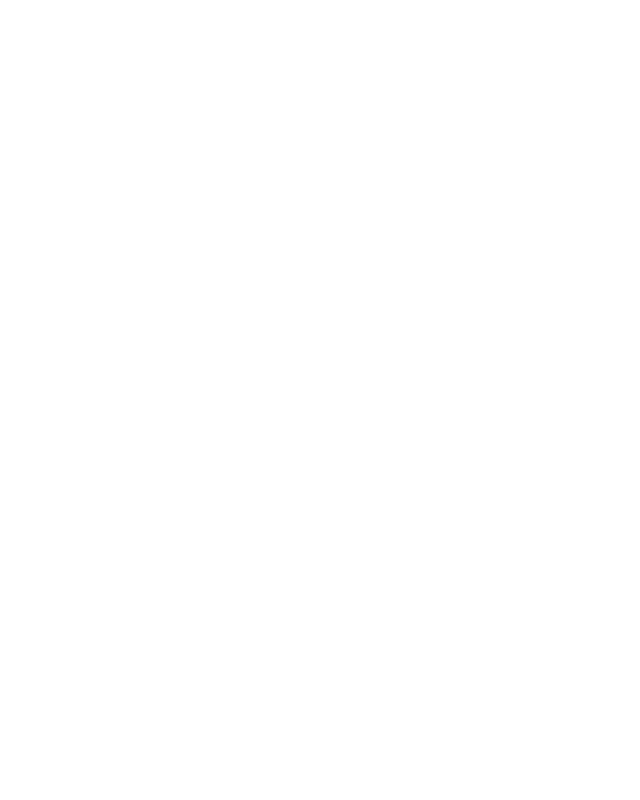
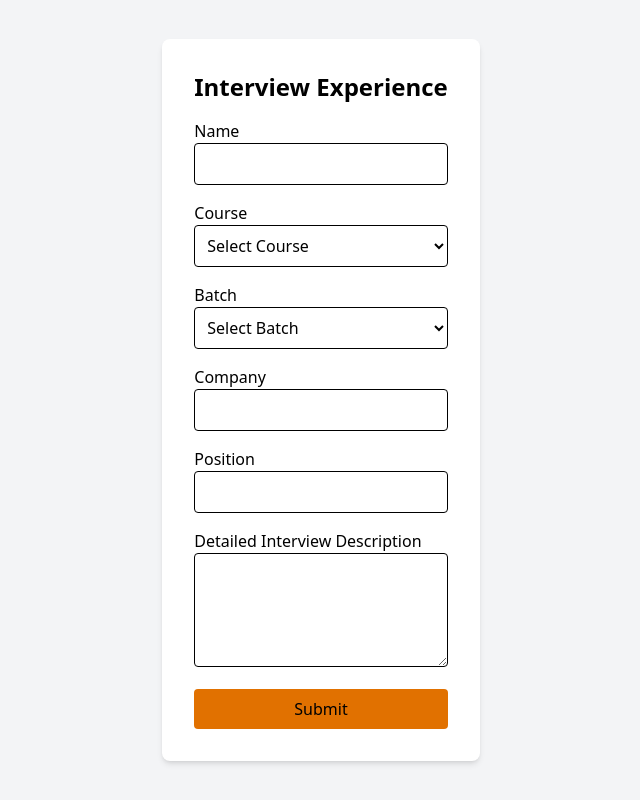
Before and after one commit to Bpitorg/Alumni_Management_Project_Frontend, a React (Vite) app: page /list-interview in a window 1280 px wide. Before the commit this address had no page. Shown: the whole page, without its empty margins (319-959 px from the left). Built offline with nearby package versions, Linux system fonts and the light colour scheme; a web font is replaced by a local one.

Commit message:
Interview Form

```diff
--- a/package.json
+++ b/package.json
@@ -12,7 +12,6 @@
   "dependencies": {
     "@emotion/react": "^11.14.0",
     "@emotion/styled": "^11.14.0",
-
     "@heroicons/react": "^2.2.0",
     "@material-tailwind/react": "^2.1.10",
     "@mui/icons-material": "^6.4.4",
--- a/src/App.jsx
+++ b/src/App.jsx
@@ -11,6 +11,8 @@
 import AddAchievement from './pages/achievements/AddAchievement'
 import IndividualAchievement from './pages/achievements/IndividualAchievement'
 import Interview_Listing from './pages/interviews/Interview_Listing'
+import AddInterview from './pages/interviews/AddInterview'
+
 
 const App = () => {
   return (
@@ -26,6 +28,8 @@
       <Route path="/add-achievement" element={<AddAchievement/>}/>
       <Route path="/achievement/id" element={<IndividualAchievement/>}/>
       <Route path="/all-interviews" element={<Interview_Listing/>}/>
+      <Route path="/list-interview" element={<AddInterview/>}/>
+
     </Routes>
 
   )
--- /dev/null
+++ b/src/page-components/interviews/InterviewForm.jsx
@@ -0,0 +1,106 @@
+import React from "react";
+import { Formik, Form, Field, ErrorMessage } from "formik";
+import * as Yup from "yup";
+
+const InterviewExperienceForm = () => {
+  const initialValues = {
+    name: "",
+    course: "",
+    batch: "",
+    company: "",
+    position: "",
+    description: "",
+  };
+
+  const validationSchema = Yup.object({
+    name: Yup.string().required("Name is required"),
+    course: Yup.string().required("Course is required"),
+    batch: Yup.string().required("Batch is required"),
+    company: Yup.string().required("Company is required"),
+    position: Yup.string().required("Position is required"),
+    description: Yup.string()
+      .required("Description is required")
+      .min(50, "Description should be at least 50 characters long"),
+  });
+
+  const handleSubmit = (values, { resetForm }) => {
+    console.log("Form Data:", values);
+    alert("Form submitted successfully!");
+    resetForm();
+  };
+
+  return (
+    <div className="max-w-4xl mx-auto p-8 bg-white shadow-md rounded-lg">
+      <h2 className="text-2xl font-bold mb-4">Interview Experience</h2>
+      <Formik
+        initialValues={initialValues}
+        validationSchema={validationSchema}
+        onSubmit={handleSubmit}
+        validateOnBlur={false} // Disables validation on field blur
+        validateOnChange={false} // Disables validation on field change
+      >
+        {({ isSubmitting, errors }) => (
+          <Form className="space-y-4">
+            <div>
+              <label className="block font-medium">Name</label>
+              <Field type="text" name="name" className="w-full p-2 border rounded" />
+              <ErrorMessage name="name" component="div" className="text-red-500" />
+            </div>
+
+            <div>
+              <label className="block font-medium">Course</label>
+              <Field as="select" name="course" className="w-full p-2 border rounded">
+                <option value="">Select Course</option>
+                <option value="CSE">CSE</option>
+                <option value="IT">IT</option>
+                <option value="AI-DS">AI-DS</option>
+                <option value="ECE">ECE</option>
+                <option value="EE">EE</option>
+              </Field>
+              <ErrorMessage name="course" component="div" className="text-red-500" />
+            </div>
+
+            <div>
+              <label className="block font-medium">Batch</label>
+              <Field as="select" name="batch" className="w-full p-2 border rounded">
+                <option value="">Select Batch</option>
+                {[...Array(7)].map((_, i) => (
+                  <option key={2020 + i} value={2020 + i}>{2020 + i}</option>
+                ))}
+              </Field>
+              <ErrorMessage name="batch" component="div" className="text-red-500" />
+            </div>
+
+            <div>
+              <label className="block font-medium">Company</label>
+              <Field type="text" name="company" className="w-full p-2 border rounded" />
+              <ErrorMessage name="company" component="div" className="text-red-500" />
+            </div>
+
+            <div>
+              <label className="block font-medium">Position</label>
+              <Field type="text" name="position" className="w-full p-2 border rounded" />
+              <ErrorMessage name="position" component="div" className="text-red-500" />
+            </div>
+
+            <div>
+              <label className="block font-medium">Detailed Interview Description</label>
+              <Field as="textarea" name="description" className="w-full p-2 border rounded" rows="4" />
+              <ErrorMessage name="description" component="div" className="text-red-500" />
+            </div>
+
+            <button
+              type="submit"
+              className="w-full bg-amber-600 text-black p-2 rounded hover:bg-amber-700"
+              disabled={isSubmitting}
+            >
+              Submit
+            </button>
+          </Form>
+        )}
+      </Formik>
+    </div>
+  );
+};
+
+export default InterviewExperienceForm;
--- /dev/null
+++ b/src/pages/interviews/AddInterview.jsx
@@ -0,0 +1,17 @@
+import React from "react";
+import InterviewForm from "../../page-components/interviews/InterviewForm";
+
+
+const AddInterview = () => {
+  const handleFormSubmit = (data) => {
+    console.log("Interview Data:", data);
+  };
+
+  return (
+    <div className="min-h-screen flex items-center justify-center bg-gray-100">
+     <InterviewForm onSubmit={handleFormSubmit}/>
+    </div>
+  );
+};
+
+export default AddInterview;
--- a/src/pages/interviews/Interview_Listing.jsx
+++ b/src/pages/interviews/Interview_Listing.jsx
@@ -23,7 +23,7 @@
     { label: "Home", onClick: () => navigate("/") },
     { label: "Mentor", onClick: () => navigate("/mentor-page") },
     { label: "Interviews", onClick: () => navigate("/all-interviews") },
-    { label: "Add Interview", onClick: () => navigate("/interview-form") }
+    { label: "Add Interview", onClick: () => navigate("/list-interview") }
   ]
 
 
```
Also changed, not shown: 1 other file (tests, documents, lock files or other folders).
